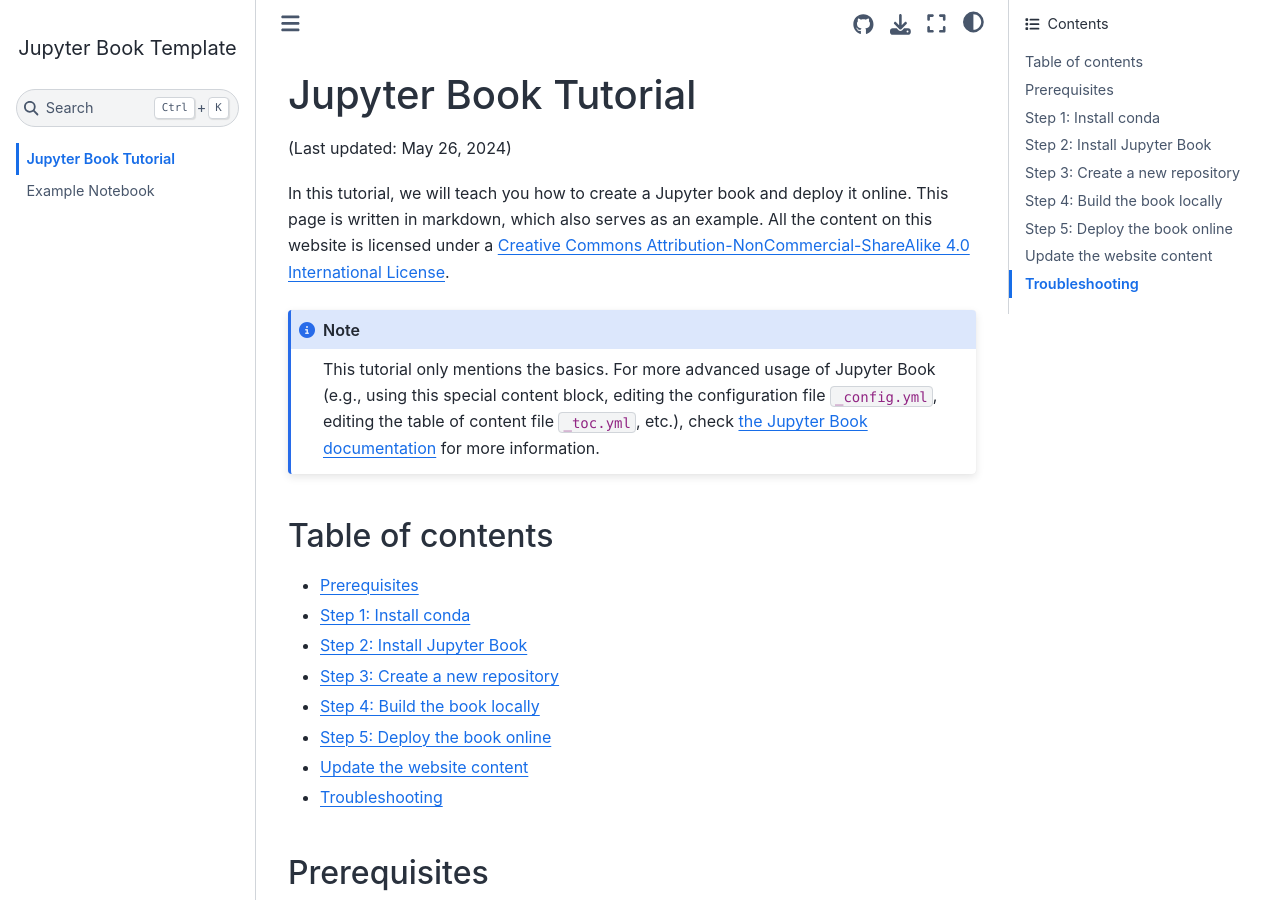
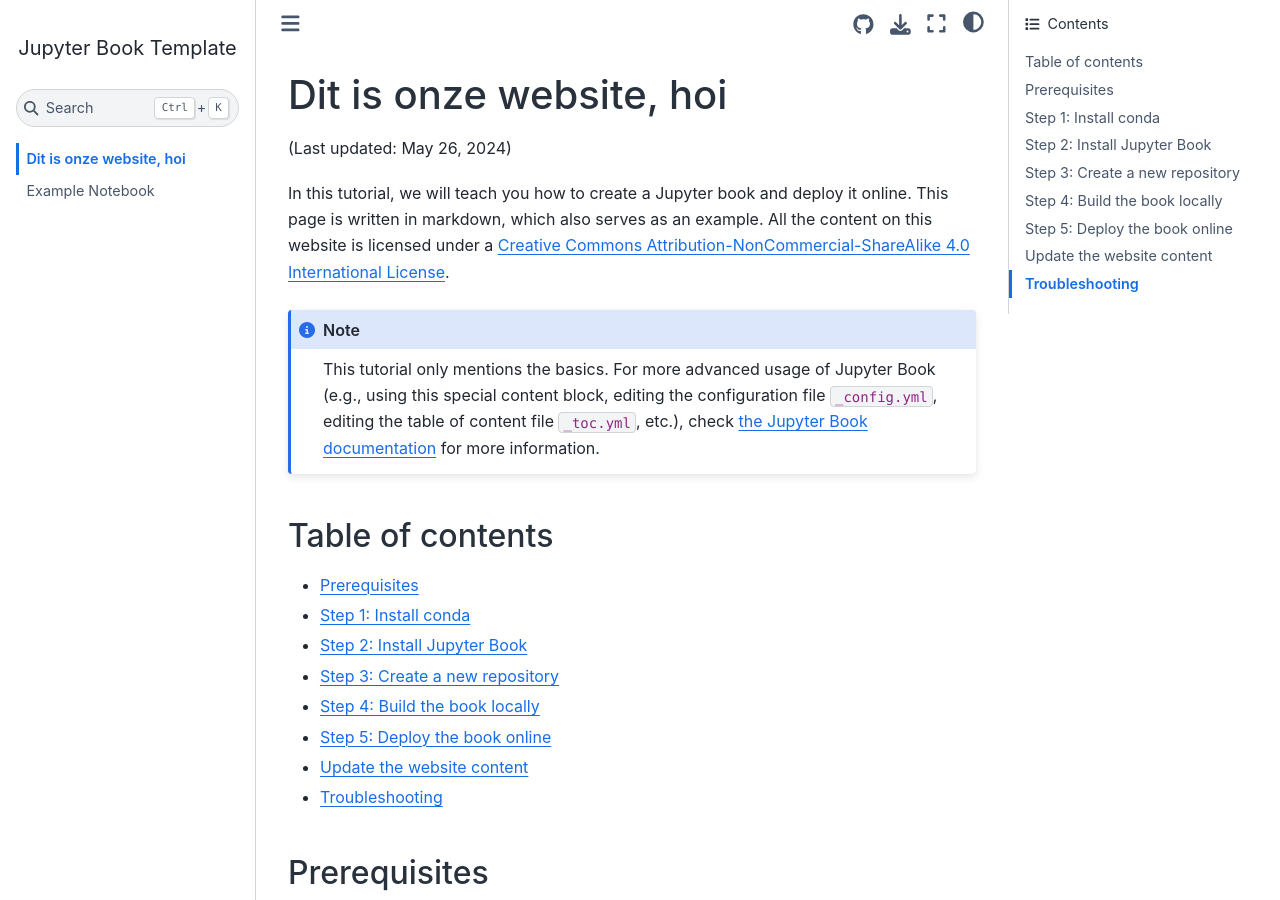
Before and after one commit to sjoerdjt/Info-Vis-Project, a Jupyter Book: the page built from docs/home.md, in a window 1280 px wide and 900 px high. Built offline with Jupyter Book 1.0.4 settings and Sphinx 7.4.7 and the Sphinx Book theme 1.1.4, drawn with Linux system fonts in a browser that asks for light colours; comment, search, counter and statistics services are not loaded.

Commit message:
titel test

````diff
--- a/docs/home.md
+++ b/docs/home.md
@@ -1,4 +1,4 @@
-# Jupyter Book Tutorial
+# Dit is onze website, hoi
 
 (Last updated: May 26, 2024)
 
@@ -12,6 +12,7 @@
 :::
 
 ## Table of contents
+
 - [Prerequisites](#pre)
 - [Step 1: Install conda](#s1)
 - [Step 2: Install Jupyter Book](#s2)
@@ -22,6 +23,7 @@
 - [Troubleshooting](#ts)
 
 ## Prerequisites
+
 <a name="pre"></a>
 
 Please make sure you have all the prerequisites ready before continuing this tutorial.
@@ -51,7 +53,7 @@
 
 ### Install git and Git Bash (Windows only)
 
-You need a terminal (e.g., [Bash](https://en.wikipedia.org/wiki/Bash_(Unix_shell)) or [Zsh](https://en.wikipedia.org/wiki/Z_shell)) to work with Jupyter Book.
+You need a terminal (e.g., [Bash](<https://en.wikipedia.org/wiki/Bash_(Unix_shell)>) or [Zsh](https://en.wikipedia.org/wiki/Z_shell)) to work with Jupyter Book.
 If you are on Windows, install [the git tool](https://git-scm.com/), which comes with a terminal called `Git Bash`.
 If you are on Mac or Linux, the git tool is already installed, so you can just open the terminal and start typing commands.
 
@@ -62,6 +64,7 @@
 Also, here is [a 15-minute Git tutorial video](https://www.youtube.com/watch?v=USjZcfj8yxE) that covers what you need for this course.
 
 ## Step 1: Install conda
+
 <a name="s1"></a>
 
 The first step is installing the conda virtual environment using [miniconda](https://docs.conda.io/en/main/miniconda.html) or [anaconda](https://www.anaconda.com/).
@@ -69,9 +72,11 @@
 
 :::{important}
 If you already have `conda` installed on your machine, you can skip this step. Check your `conda` installation by running the following command:
+
 ```sh
 conda --version
 ```
+
 If `conda` is installed, you should see a printed message with the version number.
 :::
 
@@ -79,6 +84,7 @@
 If you already have the conda environment ready on your machine, you can skip this step.
 
 For Mac users, you can also install miniconda using the [Homebrew](https://brew.sh/) package manager, as documented on [this page](https://formulae.brew.sh/cask/miniconda):
+
 ```sh
 brew install --cask miniconda
 echo 'export PATH="/usr/local/Caskroom/miniconda/base/bin:$PATH"' >> ~/.bash_profile
@@ -93,6 +99,7 @@
 :::
 
 ## Step 2: Install Jupyter Book
+
 <a name="s2"></a>
 
 In this step, you will install the Jupyter Book package.
@@ -100,26 +107,35 @@
 One for Mac/Linux users, and another one for Windows users.
 
 ### For Mac and Linux to install Jupyter Book
+
 Now, create a new conda environment using the command below.
 We need to install Jupyter Book in the conda environment.
+
 ```sh
 conda create -n jupyterbook python=3.10
 ```
+
 After you have the environment ready, activate it.
+
 ```sh
 conda activate jupyterbook
 ```
+
 Finally, install the packages that are needed for building and compiling notebooks.
+
 ```sh
 pip install -U jupyter-book
 ```
+
 Check if Jupyter Book is installed correctly using the following command.
 Having no error messages means that Jupyter Book is installed correctly.
+
 ```sh
 jupyter-book --help
 ```
 
 ### For Windows to install Jupyter Book
+
 Windows has a known problem that the conda installation for Jupyter Book can be pending forever.
 We have figured out a specific solution for this.
 You need to follow the exact ordering in this part.
@@ -134,15 +150,19 @@
 `(base) abc@ABC-windows ~`
 
 If you did not see it, run the following:
+
 ```sh
 conda activate
 ```
+
 The above command should now brings you to the `(base)` environment in conda.
 If there is an error message, it is possible that your terminal does not recognize conda yet.
 In this case, run the following:
+
 ```sh
 conda init bash
 ```
+
 **Then, close your Git Bash and re-open it.**
 Now, you should be in the `(base)` conda environment.
 
@@ -152,38 +172,49 @@
 :::
 
 Next, create a new conda environment.
+
 ```sh
 conda create -n jupyterbook python=3.10
 ```
+
 After you have the environment ready, activate it.
+
 ```sh
 conda activate jupyterbook
 ```
+
 Then, install Jupyter Book using `conda install`. Do not use `pip install`, which will likely cause errors.
+
 ```sh
 conda install -c conda-forge jupyter-book
 ```
+
 This installation may take several minutes, as conda needs to solve the environment.
 So please be patient and wait until it is finished.
 
 Finally, check if Jupyter Book is installed correctly using the following command.
 Having no error messages means that Jupyter Book is installed correctly.
+
 ```sh
 jupyter-book --help
 ```
 
 ## Step 3: Create a new repository
+
 <a name="s3"></a>
 
 Next, we need to create a new repository to host your website and code using this tutorial as the template.
 Clone our tutorial repository (which downloads the code to your local machine):
+
 ```sh
 git clone https://github.com/yenchiah/jupyter-book-template
 ```
+
 The cloned tutorial repository has the template files that you need to build your website.
 We are only using the template for reference.
 
 Next, go into the template folder and delete the old `git` history from the template since we do not need them. For Mac and Linux, run the following commands:
+
 ```sh
 cd jupyter-book-template
 rm -rf .git
@@ -191,6 +222,7 @@
 ```
 
 For Windows, we recommand using the bash terminal that comes with the git tool. If the above commands do not work, maybe you are running a different terminal system on Windows. Try the following commands instead if the above ones do not work.
+
 ```sh
 cd jupyter-book-template
 del .git
@@ -203,14 +235,17 @@
 
 Then, clone your newly created (and currently empty) repository to your local machine.
 Remember to use the proper account user name (i.e., replacing `MY_USER_NAME`) and repository name (i.e., replacing `MY_REPOSITORY_NAME`) in the URL that you want to clone.
+
 ```sh
 git clone https://github.com/MY_USER_NAME/MY_REPOSITORY_NAME
 
 # Below is one example of the URL
 # https://github.com/abc/example-repo
 ```
+
 Now, copy all the template files and folders from the tutorial repository to this newly created repository.
 Again, remember to use the correct repository name (i.e., replacing `MY_REPOSITORY_NAME` to your repository name).
+
 ```sh
 cp -r jupyter-book-template/* MY_REPOSITORY_NAME/
 ```
@@ -221,10 +256,12 @@
 :::
 
 ## Step 4: Build the book locally
+
 <a name="s4"></a>
 
 Now we are going to compile and build your book on your local machine.
 Inside your conda environment, we need to install some required Python packages:
+
 ```sh
 pip install -U numpy
 pip install -U plotly
@@ -232,17 +269,22 @@
 pip install -U matplotlib
 pip install -U seaborn
 ```
+
 To build the book, run the following command.
-Remember that you must go to the repository folder  (i.e., replacing `MY_REPOSITORY_NAME`) that you just cloned.
+Remember that you must go to the repository folder (i.e., replacing `MY_REPOSITORY_NAME`) that you just cloned.
+
 ```sh
 cd MY_REPOSITORY_NAME
 jupyter-book build .
 ```
+
 The above command only builds the newly-updated files since the last time you built the book.
 Sometimes you may want to build the entire book from scratch, and you can use the following:
+
 ```sh
 jupyter-book build --all .
 ```
+
 After building the book, all the html files in the `_build/html/` directory will be updated.
 You can then use your browser to open the files locally on your machine to view the compiled notebooks and markdown files.
 You can also install a [local Apache HTTP Server](https://httpd.apache.org/) to view the files since the html files are sometimes incorrectly displayed if opened using a browser.
@@ -252,6 +294,7 @@
 For more information about how to edit them, check [this documentation](https://jupyterbook.org/en/stable/start/create.html).
 
 ## Step 5: Deploy the book online
+
 <a name="s5"></a>
 
 Now, we have the compiled website files ready, and we can move on to deploy the website.
@@ -259,26 +302,35 @@
 
 First, go to the repository folder on your computer and use `git add` to indicate that you want to push these files to the remote GitHub repository.
 Replace `MY_REPOSITORY_NAME` with your repository name.
+
 ```sh
 cd MY_REPOSITORY_NAME
 git add .
 ```
+
 Run the following to check if you add the files.
 You should see green marked messages in the terminal.
+
 ```sh
 git status
 ```
+
 Then, commit the changes that you want to make using a message.
+
 ```sh
 git commit -m "Add my first book!"
 ```
+
 Next, push your code and files on your local machine to your remote repository.
+
 ```sh
 git push
 ```
+
 The above commands push your code to the main branch.
 However, we need to use the [ghp-import](https://github.com/c-w/ghp-import) package to push your website code to a separate branch.
 To use the package, run the following to install it:
+
 ```sh
 # For Mac and Linux users
 pip install -U ghp-import
@@ -286,7 +338,9 @@
 # For Windows users
 conda install -c conda-forge ghp-import
 ```
+
 Then, run the following command to push your html files to the `gh-pages` branch.
+
 ```sh
 ghp-import -n -p -f _build/html
 ```
@@ -304,6 +358,7 @@
 More information about how to publish your book can be found on [this documentation](https://jupyterbook.org/en/stable/start/publish.html).
 
 ## Update the website content
+
 <a name="update"></a>
 
 After completing all the above steps, you should now have a remote repository on GitHub and a local repository on your computer.
@@ -323,6 +378,7 @@
 Step 4 will rebuild the book, which means compiling/translating the notebook and markdown files into HTML/CSS/JavaScript files.
 Step 5 will push your new content to the GitHub repository and update the online content of your website.
 We provide the example terminal commands below:
+
 ```sh
 jupyter-book build --all .
 git status
@@ -349,6 +405,7 @@
 Check [this Jupyter Book documentation](https://jupyterbook.org/en/stable/basics/organize.html) about how to edit the table of content.
 
 ## Troubleshooting
+
 <a name="ts"></a>
 
 Below we list some common errors and possible solutions.
@@ -357,20 +414,24 @@
 You may be able to find solutions on Stack Overflow or other people's blogs.
 
 Q1: I get errors when running the `jupyter-book build` command. What should I do?
+
 - It is possible that your packages in the conda environment are too old. Try upgrading your conda environment and also the Python packages in the environment.
 - If there are still errors, create a new conda environment and use a different way to install Jupyter Book. For example, if you used `pip install`, try using `conda install` instead.
 - Check if you use some packages that you did not install in your `jupyterbook` conda environment. Install the missing packages.
 
 Q2: I get errors after running the `ghp-import` or `git push` commands after entering my personal access token. What should I do?
+
 - Check if your personal access token has expired on GitHub. You can create a new token and give it a longer expiration time.
 - Try to create a new personal access token on GitHub and give it the permissions/scopes of editing repositories. The token that you created may have the wrong permissions/scopes, so you cannot push changes to GitHub.
 - Check if there are messages in your terminal that tell you to do something. For example, you may be asked to add the URL to your repository by using `git remote add`. Or you may be asked to run a different `git push` command.
 
 Q3: My Jupyter Book installation is still pending forever after following step 2. What should I do?
+
 - Try using a different terminal for installation, such as the Anaconda command prompt.
 - Try closing the entire terminal program and re-run step 2 again. Do not skip any commands.
 
 Q4: I followed all the steps but my webpage does not have anything, or my webpage is not updated. What should I do?
+
 - Check if your repository has the (updated) content. You may fail to push the code correctly to the GitHub repository. You can check this by using `git status`, which should indicate that you have no pending changes.
 - Sometimes it will take a while for GitHub to update your page. Give it some time and check later. You can go to the "Actions" page in your GitHub repository to check the status.
 - Your browser may have an old cache that does not reflect new changes. Search online about how to clear your browser cache. After cleaning the cache, check the website again.
````
Also changed, not shown: 2 other files.
